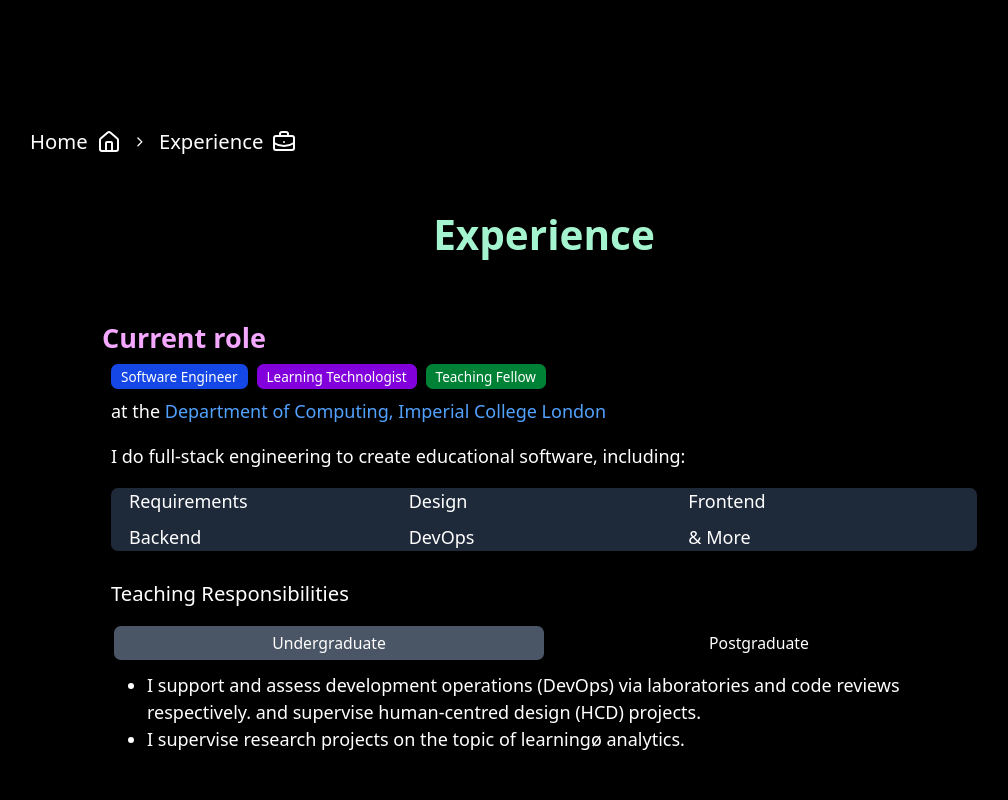
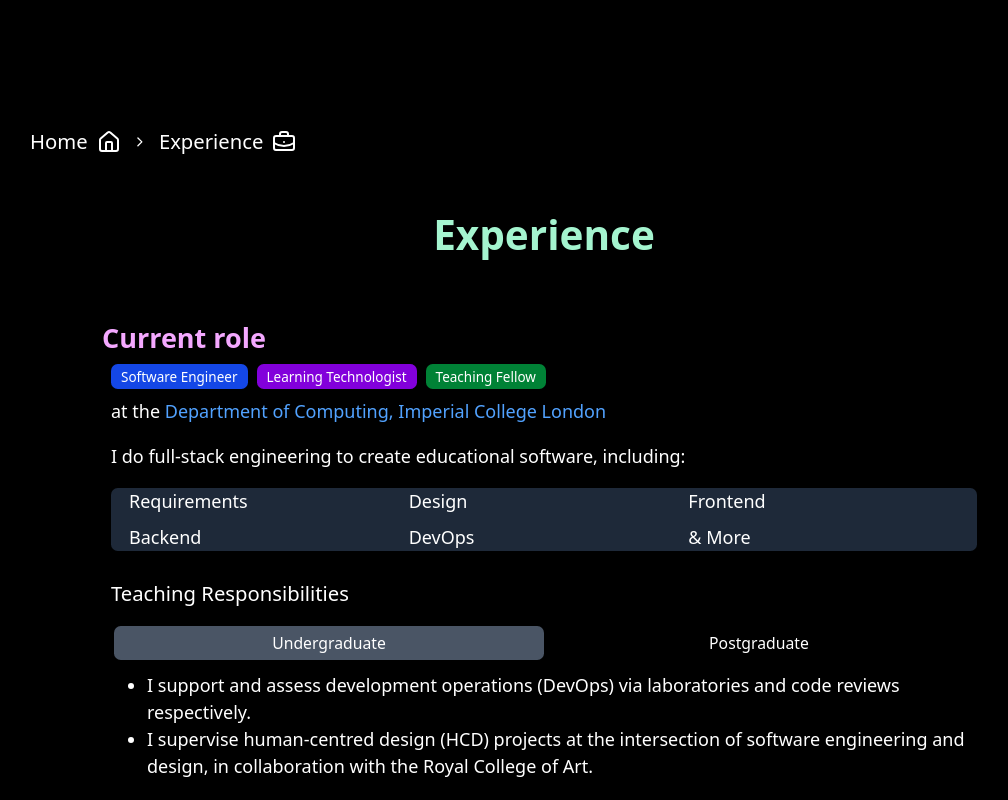
Before and after one commit to zaki-amin/personal-website, a Next.js app: page /experience in a window 1280 px wide. Shown: the top 800 px of the page, without its empty margins (96-1104 px from the left). Built offline with nearby package versions, Linux system fonts and the light colour scheme.

Commit message:
feat: update teaching responsibilities information

```diff
--- a/src/myComponents/experience/TeachingResponsibilities.tsx
+++ b/src/myComponents/experience/TeachingResponsibilities.tsx
@@ -20,29 +20,31 @@ const TeachingResponsibilities: FC = () => {
             Postgraduate
           </TabsTrigger>
         </TabsList>
+
         <TabsContent value='undergraduate'>
           <ul className='list-disc pl-8'>
             <li>
               I support and assess development operations (DevOps) via
-              laboratories and code reviews respectively. and supervise
-              human-centred design (HCD) projects.
+              laboratories and code reviews respectively.
             </li>
             <li>
-              I supervise research projects on the topic of learningø analytics.
+              I supervise human-centred design (HCD) projects at the
+              intersection of software engineering and design, in collaboration
+              with the Royal College of Art.
             </li>
           </ul>
         </TabsContent>
+
         <TabsContent value='postgraduate'>
           <ul className='list-disc pl-8'>
             <li>
               I help deliver the Software Systems Engineering module, teaching
               the principles and architecture which underpin creating larger
-              software systems.
+              software systems. Topics include databases, application
+              programming interfaces (APIs), containerisation and microservices.
             </li>
             <li>
-              I supervise human-centred design projects at the intersection of
-              software engineering and design, in collaboration with the Royal
-              College of Art.
+              I supervise research projects in the area of learning analytics.
             </li>
           </ul>
           <p className='text-sm'></p>
```
